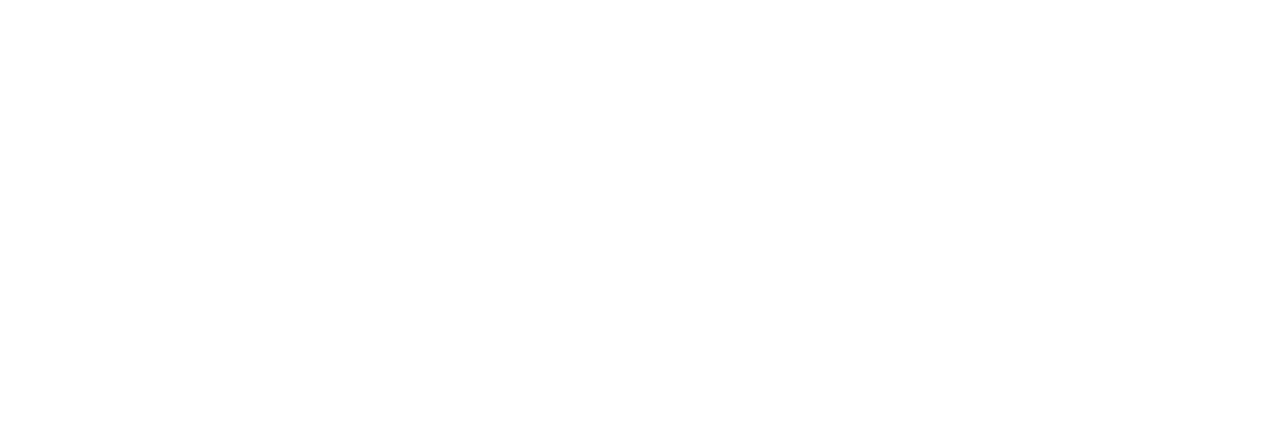
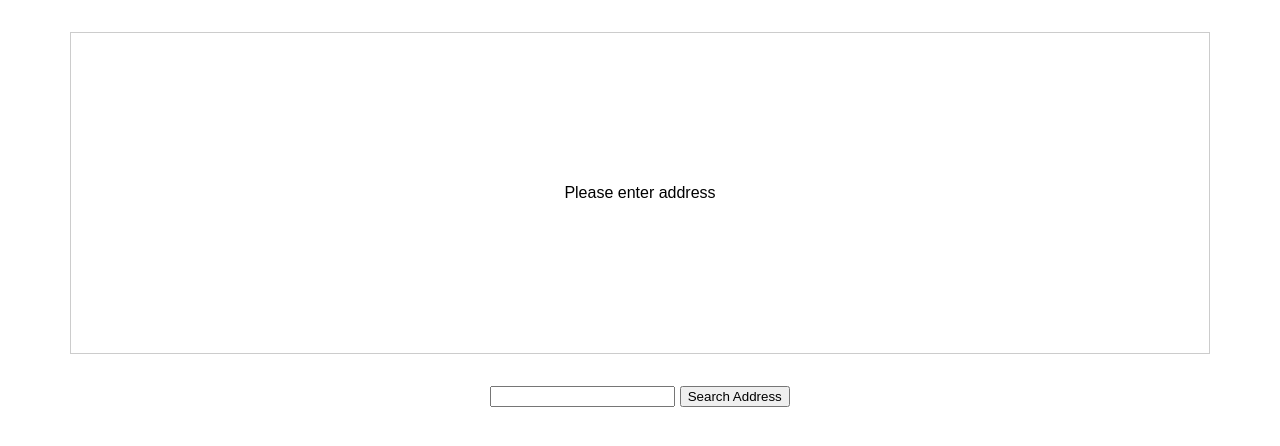
Before and after one commit to afranca/location-googlemaps-ts, a website built with webpack: page index.html in a window 1280 px wide. Built offline with nearby package versions, Linux system fonts and the light colour scheme.

Commit message:
feat: adding palce holder in html and simple css

```diff
--- /dev/null
+++ b/app.css
@@ -0,0 +1,19 @@
+html {
+    font-family: sans-serif;
+}
+
+#map {
+    width: 90%;
+    height: 20rem;
+    border: 1px solid #ccc;
+    margin: 2rem auto;
+    display: flex;
+    justify-content: center;
+    align-items: center;
+    text-align: center;
+}
+
+form {
+    text-align: center;
+    margin: 2rem auto;
+}
--- a/index.html
+++ b/index.html
@@ -6,7 +6,15 @@
   <meta http-equiv="X-UA-Compatible" content="ie=edge">
   <title>Understanding TypeScript</title>
   <script src="dist/bundle.js" defer></script>
+  <link rel="stylesheet" href="app.css">
 </head>
 <body>
+  <div id="map">
+    <p>Please enter address</p>
+  </div>
+  <form>
+    <input type="text" id="address">
+    <button type="submit">Search Address</button>
+  </form>
 </body>
 </html>
```
